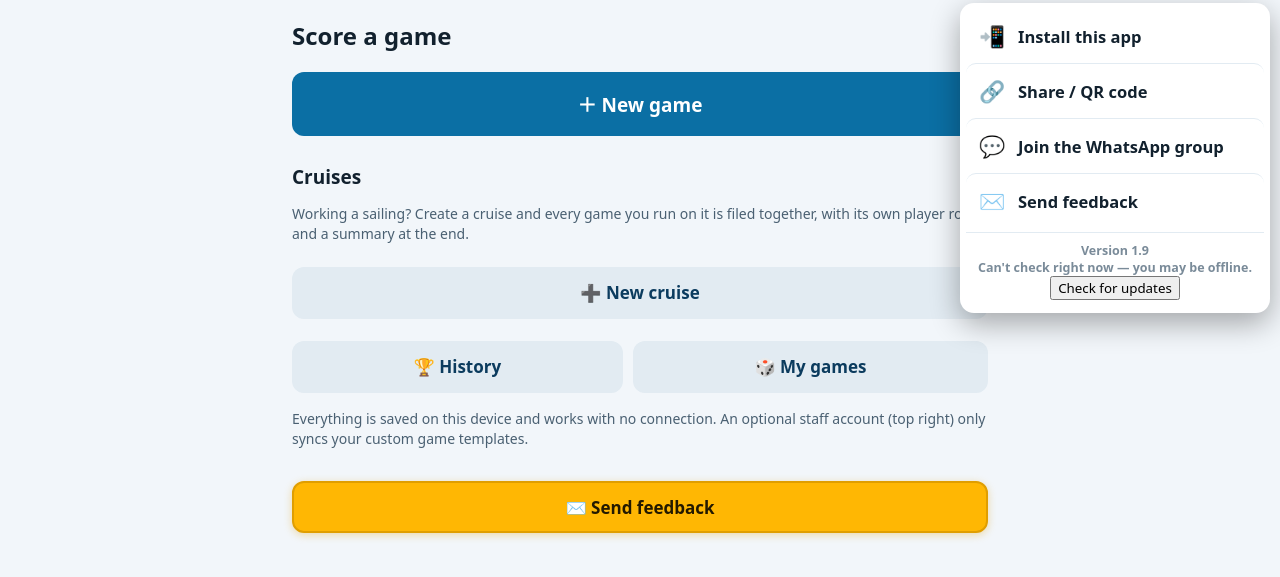
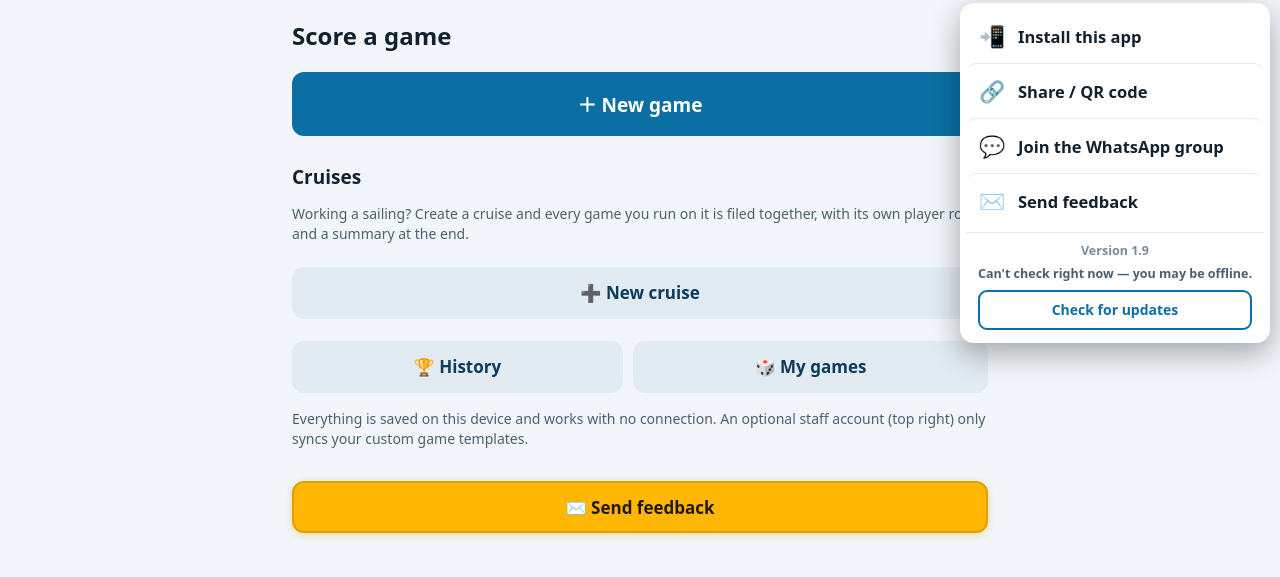
Before and after one commit to playavista99/cruise-game-scoring, a plain HTML site: page index.html in a window 1280 px wide. Both pictures are taken after a click on the button "Menu". Shown: the part 67-644 px from the top of the page. Drawn offline with nearby package versions, Linux system fonts and the light colour scheme; no server answers.

Commit message:
In-app update check in menu (v1.9)

```diff
--- a/styles.css
+++ b/styles.css
@@ -185,7 +185,17 @@ input.nameedit { min-height: 44px; padding: 8px 10px; }
 .menuversion {
   border-top: 1px solid #e2ebf2; margin-top: 4px; padding: 9px 12px 7px;
   font-size: 12.5px; font-weight: 600; color: #7a8b99; text-align: center;
+  display: flex; flex-direction: column; align-items: stretch; gap: 7px;
 }
+.menuversion-status { min-height: 1.3em; line-height: 1.35; color: #4a6072; }
+.menuversion-btn {
+  min-height: 40px; padding: 8px 12px; border-radius: 9px; cursor: pointer;
+  border: 2px solid #0b6fa4; background: #fff; color: #0b6fa4;
+  font-size: 14px; font-weight: 700; font-family: inherit; width: 100%;
+}
+.menuversion-btn.update { background: #0b6fa4; color: #fff; }
+.menuversion-btn:disabled { opacity: 0.5; cursor: default; }
+.menuversion-btn:active { filter: brightness(1.08); }
 
 /* ----- Send feedback (bottom button + panel) — deliberately warm/bright
    so it stands out from the app's blue theme, button AND panel alike. ----- */
```
